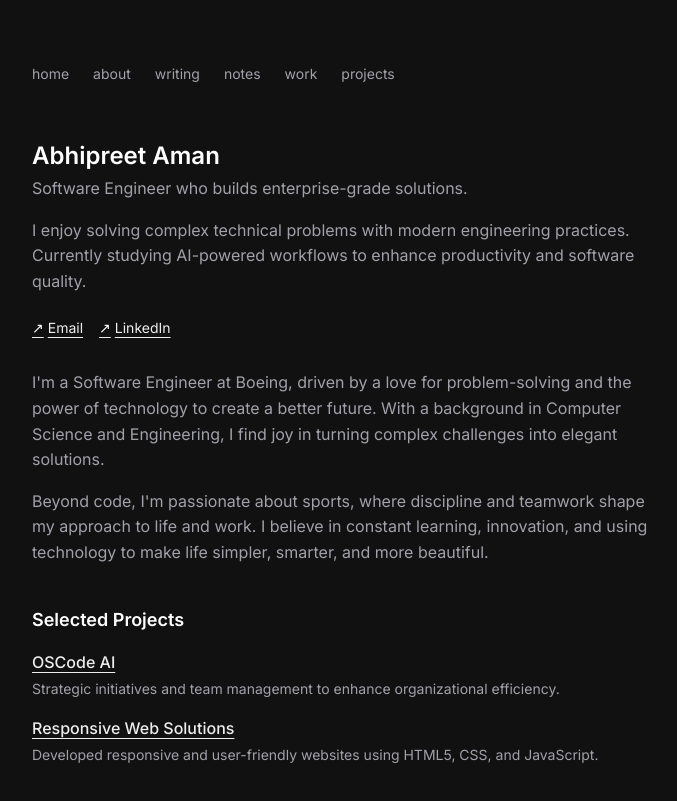
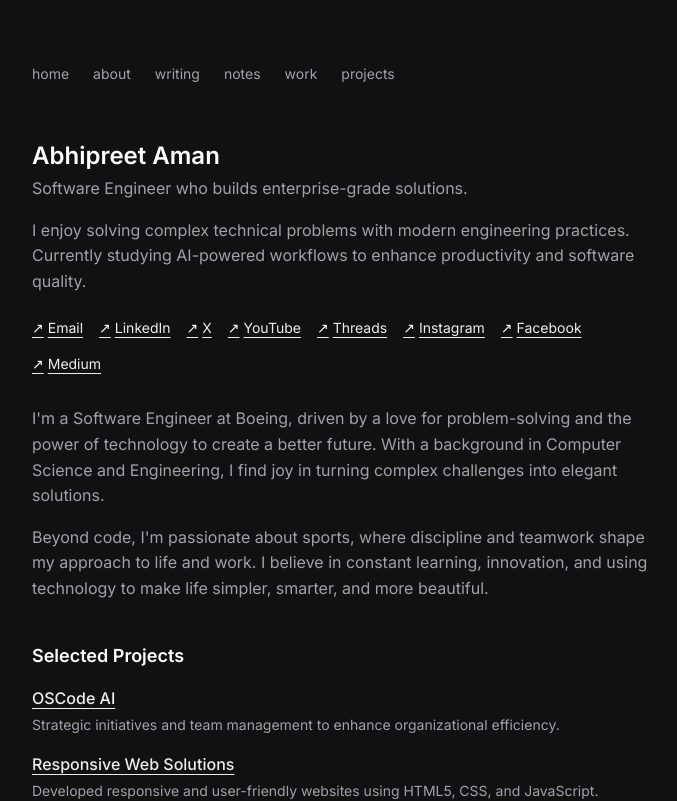
Before and after one commit to AbhipreetAman/personal-portfolio, a Next.js app: page / in a window 1280 px wide. Shown: the top 801 px of the page, without its empty margins (296-973 px from the left). Built offline with nearby package versions, Linux system fonts and the light colour scheme.

Commit message:
feat: add social links to homepage

```diff
--- a/src/app/page.tsx
+++ b/src/app/page.tsx
@@ -10,12 +10,30 @@ export default function Home() {
           I enjoy solving complex technical problems with modern engineering practices.
           Currently studying AI-powered workflows to enhance productivity and software quality.
         </p>
-        <div className="flex gap-4 mt-6">
+        <div className="flex flex-wrap gap-4 mt-6">
           <a href="mailto:abhipreetaman@gmail.com" className="text-sm flex items-center gap-1 group">
             <span className="text-white group-hover:text-blue-500 transition-colors">↗</span> Email
           </a>
           <a href="https://www.linkedin.com/in/abhi-aman" target="_blank" rel="noopener noreferrer" className="text-sm flex items-center gap-1 group">
             <span className="text-white group-hover:text-blue-500 transition-colors">↗</span> LinkedIn
+          </a>
+          <a href="https://x.com/AmanAbhipreet" target="_blank" rel="noopener noreferrer" className="text-sm flex items-center gap-1 group">
+            <span className="text-white group-hover:text-blue-500 transition-colors">↗</span> X
+          </a>
+          <a href="https://www.youtube.com/@abhipreetaman" target="_blank" rel="noopener noreferrer" className="text-sm flex items-center gap-1 group">
+            <span className="text-white group-hover:text-blue-500 transition-colors">↗</span> YouTube
+          </a>
+          <a href="https://www.threads.com/@callmeabhipreet" target="_blank" rel="noopener noreferrer" className="text-sm flex items-center gap-1 group">
+            <span className="text-white group-hover:text-blue-500 transition-colors">↗</span> Threads
+          </a>
+          <a href="https://www.instagram.com/callmeabhipreet/" target="_blank" rel="noopener noreferrer" className="text-sm flex items-center gap-1 group">
+            <span className="text-white group-hover:text-blue-500 transition-colors">↗</span> Instagram
+          </a>
+          <a href="https://www.facebook.com/abhipreetaman/" target="_blank" rel="noopener noreferrer" className="text-sm flex items-center gap-1 group">
+            <span className="text-white group-hover:text-blue-500 transition-colors">↗</span> Facebook
+          </a>
+          <a href="https://medium.com/@abhipreetaman" target="_blank" rel="noopener noreferrer" className="text-sm flex items-center gap-1 group">
+            <span className="text-white group-hover:text-blue-500 transition-colors">↗</span> Medium
           </a>
         </div>
       </header>
```
